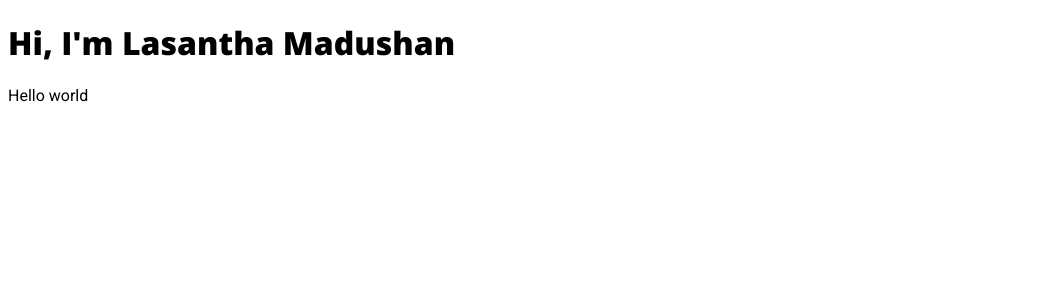
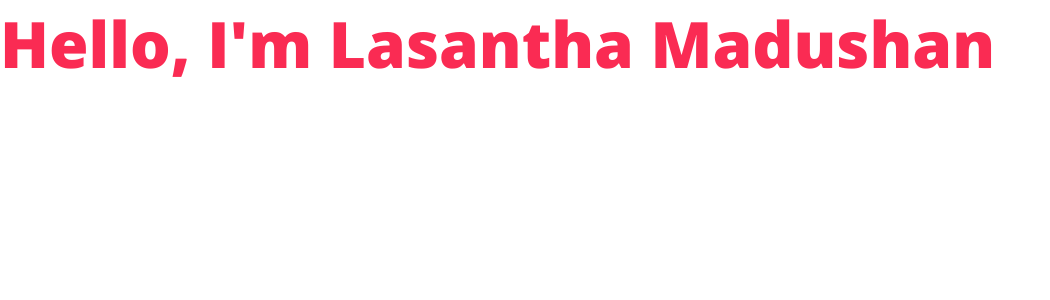
Before and after one commit to lazzy07/about, a React (Create React App) app: page / in a window 1280 px wide. Shown: the top 300 px of the page, without its empty margins (0-1050 px from the left). Built offline with nearby package versions, Linux system fonts and the light colour scheme.

Commit message:
colors added

```diff
--- a/package.json
+++ b/package.json
@@ -15,6 +15,7 @@
     "node-sass": "4.14.1",
     "react": "^17.0.1",
     "react-dom": "^17.0.1",
+    "react-router-dom": "^5.2.0",
     "react-scripts": "4.0.0",
     "typescript": "^4.0.3",
     "web-vitals": "^0.2.4"
@@ -44,5 +45,8 @@
       "last 1 firefox version",
       "last 1 safari version"
     ]
+  },
+  "devDependencies": {
+    "@types/react-router-dom": "^5.1.6"
   }
 }
--- a/public/index.html
+++ b/public/index.html
@@ -8,40 +8,18 @@
       href="https://fonts.googleapis.com/css2?family=Open+Sans:wght@300;400;600;800&family=Roboto:wght@300;400;500;900&display=swap"
       rel="stylesheet"
     />
-    <meta name="theme-color" content="#000000" />
+    <meta name="theme-color" content="#fa2b53" />
     <meta
       name="description"
       content="Web site created using create-react-app"
     />
     <link rel="apple-touch-icon" href="%PUBLIC_URL%/logo192.png" />
-    <!--
-      manifest.json provides metadata used when your web app is installed on a
-      user's mobile device or desktop. See https://developers.google.com/web/fundamentals/web-app-manifest/
-    -->
     <link rel="manifest" href="%PUBLIC_URL%/manifest.json" />
-    <!--
-      Notice the use of %PUBLIC_URL% in the tags above.
-      It will be replaced with the URL of the `public` folder during the build.
-      Only files inside the `public` folder can be referenced from the HTML.
 
-      Unlike "/favicon.ico" or "favicon.ico", "%PUBLIC_URL%/favicon.ico" will
-      work correctly both with client-side routing and a non-root public URL.
-      Learn how to configure a non-root public URL by running `npm run build`.
-    -->
     <title>@lazzy07</title>
   </head>
   <body>
     <noscript>You need to enable JavaScript to run this app.</noscript>
     <div id="root"></div>
-    <!--
-      This HTML file is a template.
-      If you open it directly in the browser, you will see an empty page.
-
-      You can add webfonts, meta tags, or analytics to this file.
-      The build step will place the bundled scripts into the <body> tag.
-
-      To begin the development, run `npm start` or `yarn start`.
-      To create a production bundle, use `npm run build` or `yarn build`.
-    -->
   </body>
 </html>
--- a/src/App.tsx
+++ b/src/App.tsx
@@ -1,11 +1,16 @@
 import React from 'react';
+import { Route, Switch } from 'react-router-dom';
+import Homepage from './screens/Homepage';
 import "./scss/app.scss";
 
 const App = () => {
   return (
     <div>
-      <h1>Hi, I'm Lasantha Madushan</h1>
-      Hello world
+      <Switch>
+        <Route path="/">
+          <Homepage />
+        </Route>
+      </Switch>
     </div>
   );
 }
--- /dev/null
+++ b/src/components/LandingComponent.tsx
@@ -0,0 +1,10 @@
+import React from 'react'
+import { defaultColors } from '../constants/Colors'
+
+export default function LandingComponent() {
+  return (
+    <div style={{ height: "100vh", width: "100vw" }}>
+      <h1 style={{ fontSize: "5vw", color: defaultColors.DEFAULT_FONT_COLOR }}>Hello, I'm Lasantha Madushan</h1>
+    </div>
+  )
+}
--- /dev/null
+++ b/src/constants/Colors.ts
@@ -0,0 +1,7 @@
+export const colors = {
+  PINK: "#fa2b53",
+};
+
+export const defaultColors = {
+  DEFAULT_FONT_COLOR: colors.PINK,
+};
--- a/src/index.tsx
+++ b/src/index.tsx
@@ -2,10 +2,13 @@ import React from 'react';
 import ReactDOM from 'react-dom';
 import App from './App';
 import reportWebVitals from './reportWebVitals';
+import { BrowserRouter } from "react-router-dom"
 
 ReactDOM.render(
   <React.StrictMode>
-    <App />
+    <BrowserRouter>
+      <App />
+    </BrowserRouter>
   </React.StrictMode>,
   document.getElementById('root')
 );
--- /dev/null
+++ b/src/screens/Homepage.tsx
@@ -0,0 +1,10 @@
+import React from 'react'
+import LandingComponent from '../components/LandingComponent'
+
+export default function Homepage() {
+  return (
+    <div>
+      <LandingComponent />
+    </div>
+  )
+}
--- a/src/scss/app.scss
+++ b/src/scss/app.scss
@@ -1,5 +1,19 @@
 body {
   font-family: "Roboto", sans-serif;
+  margin: 0;
+  padding: 0;
+  border: 0;
+  outline: 0;
+}
+
+* {
+  margin: 0;
+  padding: 0;
+  border: 0;
+  outline: 0;
+  font-size: 100%;
+  vertical-align: baseline;
+  background: transparent;
 }
 
 h1,
--- /dev/null
+++ b/src/scss/colors.scss
@@ -0,0 +1,3 @@
+$PINK: #fa2b53;
+
+$DEFAULT_FONT_COLOR: $PINK;
```
Also changed, not shown: src/scss/colors.scss.d.ts (added, +7 -0 lines), 1 other file (tests, documents, lock files or other folders).
